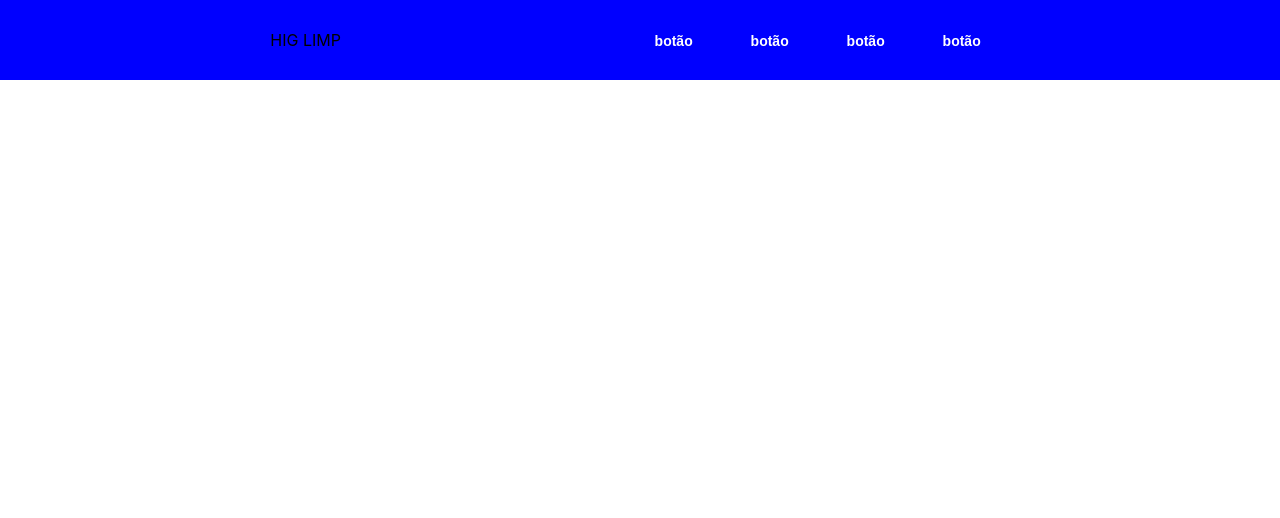
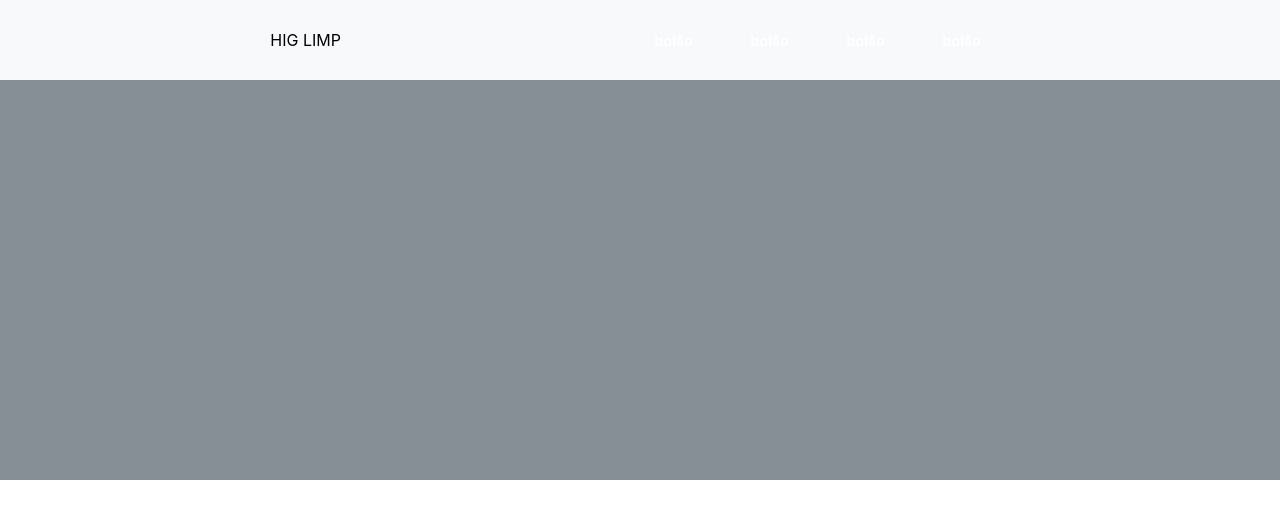
Before and after one commit to jeff-lf/Hig-Limp, a React (Create React App) app in the folder higlimp_site/: page / in a window 1280 px wide. Shown: the top 518 px of the page. Built offline with nearby package versions, Linux system fonts and the light colour scheme.

Commit message:
feat: add presentation container

```diff
--- a/higlimp_site/src/App.js
+++ b/higlimp_site/src/App.js
@@ -1,10 +1,10 @@
 import './App.css';
-import { Header } from './components';
+import { Home } from './pages/Home';
 
 function App() {
   return (
     <div className="App">
-      <Header/>
+      <Home/>
     </div>
   );
 }
--- a/higlimp_site/src/components/index.jsx
+++ b/higlimp_site/src/components/Header/index.jsx
@@ -1,4 +1,4 @@
-import { Button } from "./Button";
+import { Button } from "../Button";
 import styles from "./styles.module.css";
 
 export const Header = () => {
--- a/higlimp_site/src/components/styles.module.css
+++ b/higlimp_site/src/components/Header/styles.module.css
@@ -4,7 +4,7 @@
     justify-content: center;
     width: 100vw;
     height: 10vh;
-    background-color: blue;
+    background-color: var(--grey-0);
 }
 
 .content{
--- /dev/null
+++ b/higlimp_site/src/components/presentation/index.jsx
@@ -0,0 +1,9 @@
+import styles from "./styles.module.css";
+
+export const Presentation = () => {
+    return (
+        <div className={styles.container}>
+
+        </div>
+    )
+}
--- /dev/null
+++ b/higlimp_site/src/components/presentation/styles.module.css
@@ -0,0 +1,4 @@
+.container{
+    height: 50vh;
+    background-color: var(--grey-1);
+}
--- a/higlimp_site/src/index.css
+++ b/higlimp_site/src/index.css
@@ -18,5 +18,9 @@ code {
 }
 
 :root{
-  /*colocar cores globais aqui*/
+  --grey-4: #121214;
+  --grey-3: #212529;
+  --grey-2: #343B41;
+  --grey-1: #868E96;
+  --grey-0: #F8F9FA;
 }
--- a/higlimp_site/src/index.js
+++ b/higlimp_site/src/index.js
@@ -2,7 +2,7 @@ import React from 'react';
 import ReactDOM from 'react-dom/client';
 import './index.css';
 import App from './App';
-import reportWebVitals from './reportWebVitals';
+
 
 const root = ReactDOM.createRoot(document.getElementById('root'));
 root.render(
@@ -14,4 +14,3 @@ root.render(
 // If you want to start measuring performance in your app, pass a function
 // to log results (for example: reportWebVitals(console.log))
 // or send to an analytics endpoint. Learn more: https://bit.ly/CRA-vitals
-reportWebVitals();
--- /dev/null
+++ b/higlimp_site/src/pages/Home/index.jsx
@@ -0,0 +1,12 @@
+import { Header } from "../../components/Header"
+import { Presentation } from "../../components/presentation"
+
+
+export const Home = () => {
+    return (
+        <div>
+            <Header/>
+            <Presentation/>
+        </div>
+    )
+}
--- a/higlimp_site/src/reportWebVitals.js
+++ /dev/null
@@ -1,13 +0,0 @@
-const reportWebVitals = onPerfEntry => {
-  if (onPerfEntry && onPerfEntry instanceof Function) {
-    import('web-vitals').then(({ getCLS, getFID, getFCP, getLCP, getTTFB }) => {
-      getCLS(onPerfEntry);
-      getFID(onPerfEntry);
-      getFCP(onPerfEntry);
-      getLCP(onPerfEntry);
-      getTTFB(onPerfEntry);
-    });
-  }
-};
-
-export default reportWebVitals;
```
Also changed, not shown: higlimp_site/src/setupTests.js (deleted, +0 -5 lines), 1 other file (tests, documents, lock files or other folders).
